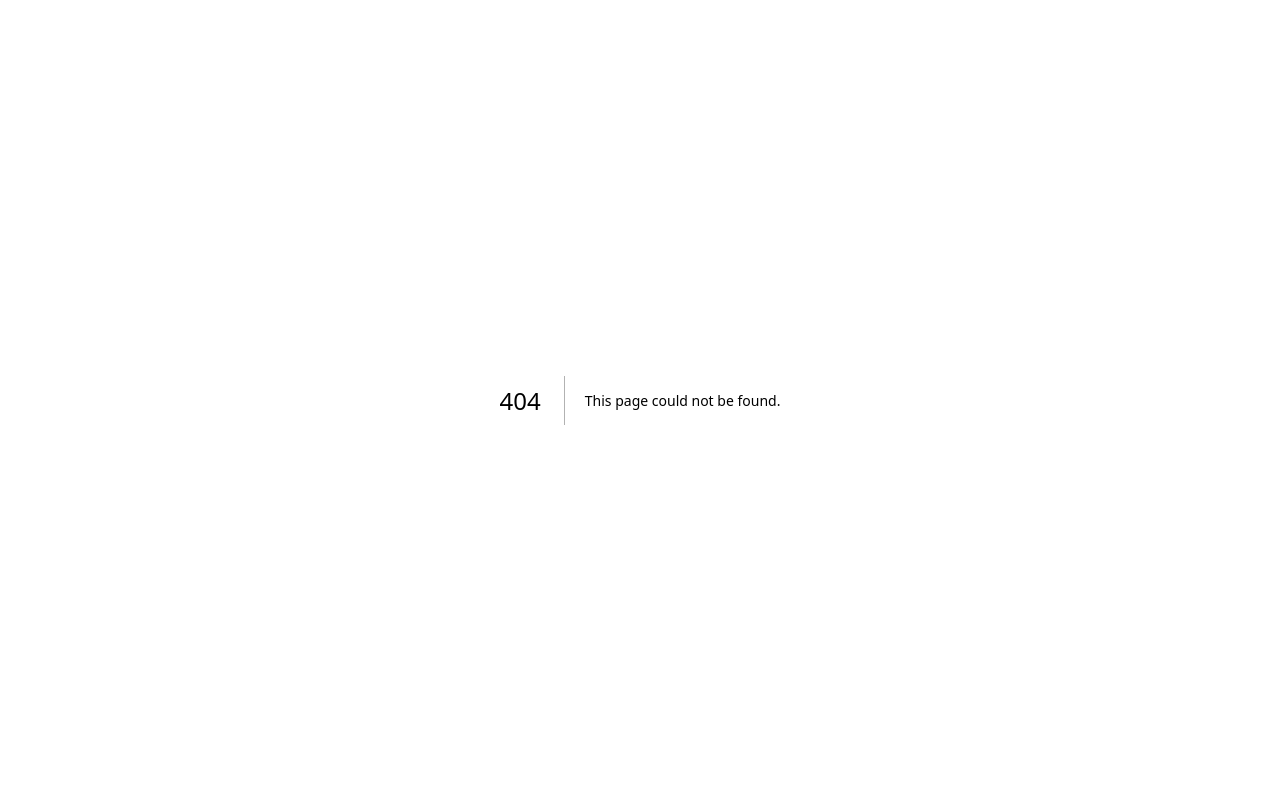
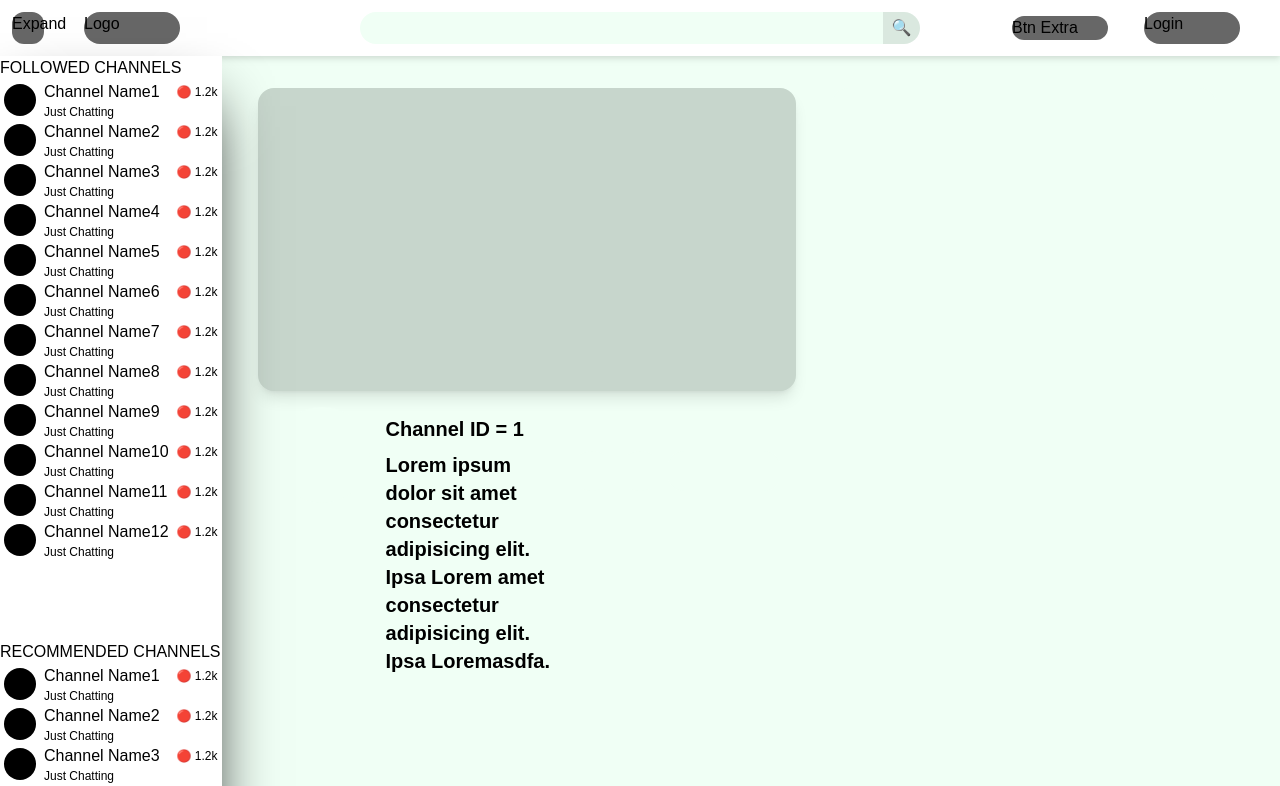
Before and after one commit to amg-projects/leap-app, a Next.js app: page /live/1 in a window 1280 px wide. Before the commit this address had no page. Shown: the top 786 px of the page. Built offline with nearby package versions, Linux system fonts and the light colour scheme.

Commit message:
simple navigation

```diff
--- a/src/app/NavBar.tsx
+++ b/src/app/NavBar.tsx
@@ -1,3 +1,5 @@
+import { accessHome } from './actions'
+
 export function NavBar({ onSideBarToggle }: { onSideBarToggle: () => void }) {
   return (
     <div className="flex flex-row items-center  bg-white py-3 text-black  drop-shadow-md">
@@ -8,7 +10,10 @@ export function NavBar({ onSideBarToggle }: { onSideBarToggle: () => void }) {
         >
           Expand
         </div>
-        <div className="ml-10 h-8 w-24 flex-none rounded-2xl bg-[#676767]">
+        <div
+          className="ml-10 h-8 w-24 flex-none rounded-2xl bg-[#676767]"
+          onClick={() => accessHome()}
+        >
           Logo
         </div>
       </div>
--- a/src/app/SideBar.tsx
+++ b/src/app/SideBar.tsx
@@ -1,3 +1,7 @@
+'use client'
+
+import { accessLive } from './actions'
+
 type SideBarProps = {
   expanded: boolean
 }
@@ -36,6 +40,7 @@ function ChannelExampleN(props: MultipleChannelsProps) {
     channels.push(
       <ChannelExample
         key={lastID}
+        id={lastID}
         expanded={props.expanded}
         name={'Channel Name' + lastID++}
         liveCount="1.2k"
@@ -49,6 +54,7 @@ function ChannelExampleN(props: MultipleChannelsProps) {
 
 type ChannelExampleProps = {
   expanded: boolean
+  id: number
   name: string
   liveCount: string
   category: string
@@ -57,7 +63,12 @@ type ChannelExampleProps = {
 function ChannelExample(props: ChannelExampleProps) {
   const className = props.expanded ? '' : 'hidden'
   return (
-    <div className="flex flex-row items-center ">
+    <div
+      className="flex flex-row items-center"
+      onClick={() => {
+        accessLive(props.id)
+      }}
+    >
       <div className="m-1 size-8 rounded-full bg-black"></div>
       <div className={`ml-1 flex-1 ${className}`}>
         <div className="flex flex-row items-center">
--- /dev/null
+++ b/src/app/actions.ts
@@ -0,0 +1,11 @@
+'use server'
+
+import { redirect } from 'next/navigation'
+
+export async function accessHome() {
+  redirect('/')
+}
+
+export async function accessLive(id: number) {
+  redirect(`/live/${id}`)
+}
--- a/src/app/live/page.tsx
+++ b/src/app/live/[id]/page.tsx
@@ -1,42 +1,49 @@
-import { NavBar } from '../NavBar'
-import { SideBar } from '../SideBar'
-import { VideoPreview } from '../VideoPreview'
+'use client'
 
-export default function Page() {
+import { use, useState } from 'react'
+import { NavBar } from '../../NavBar'
+import { SideBar } from '../../SideBar'
+import { VideoPreview } from '../../VideoPreview'
+
+export default function Page({ params }: { params: Promise<{ id: string }> }) {
+  const [sideBarExpadend, setSideBarExpanded] = useState(true)
+
+  const { id } = use(params)
+
   return (
-    <div className="flex min-h-screen flex-col border border-purple-700">
-      <NavBar />
+    <div className="flex min-h-screen flex-col">
+      <NavBar onSideBarToggle={() => setSideBarExpanded(!sideBarExpadend)} />
       <div className="flex flex-1 flex-row">
-        <SideBar expanded={false} />
-        <LivePageContent />
+        <SideBar expanded={sideBarExpadend} />
+        <LivePageContent id={id} />
       </div>
     </div>
   )
 }
 
-function LivePageContent() {
+function LivePageContent({ id }: { id: string }) {
   return (
     <div className="flex flex-1 gap-9 bg-[#F0FFF5] pl-9 pr-16 pt-8">
-      <LeftSide />
+      <LeftSide id={id} />
       <RightSide />
     </div>
   )
 }
 
-function LeftSide() {
+function LeftSide({ id }: { id: string }) {
   return (
     <div className="flex flex-1 flex-col">
       <VideoPreview className="" />
-      <LiveDetails />
+      <LiveDetails id={id} />
     </div>
   )
 }
 
-function LiveDetails() {
+function LiveDetails({ id }: { id: string }) {
   return (
     <div className="flex">
       <ChannelImage />
-      <LiveDetailsText />
+      <LiveDetailsText id={id} />
     </div>
   )
 }
@@ -49,10 +56,10 @@ function ChannelImage() {
   )
 }
 
-function LiveDetailsText() {
+function LiveDetailsText({ id }: { id: string }) {
   return (
     <div className="flex w-full flex-col gap-2 pt-6 text-black">
-      <div className="text-xl font-bold">marucs</div>
+      <div className="text-xl font-bold">Channel ID = {id}</div>
       <div className="flex justify-between gap-2 pr-4">
         <DescriptionSection />
         <ButtonsSection />
```
